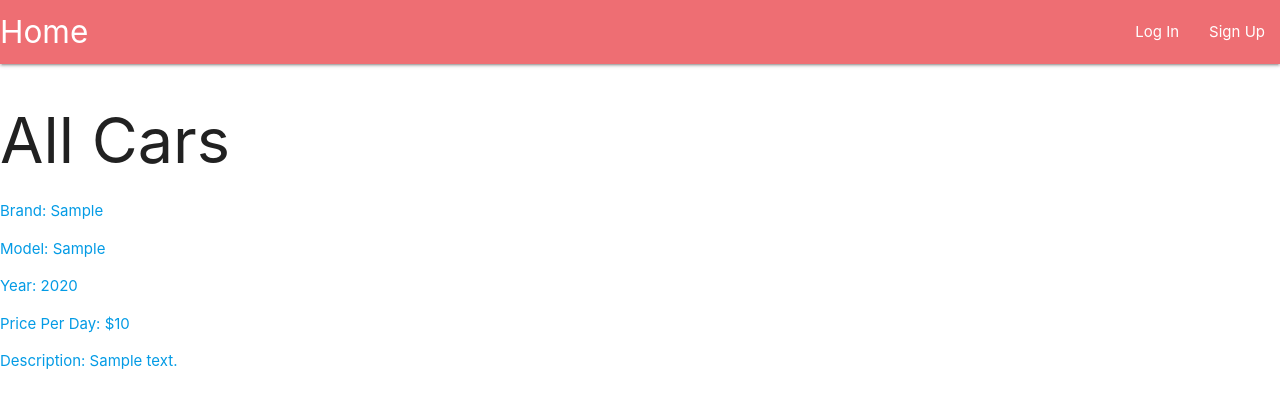
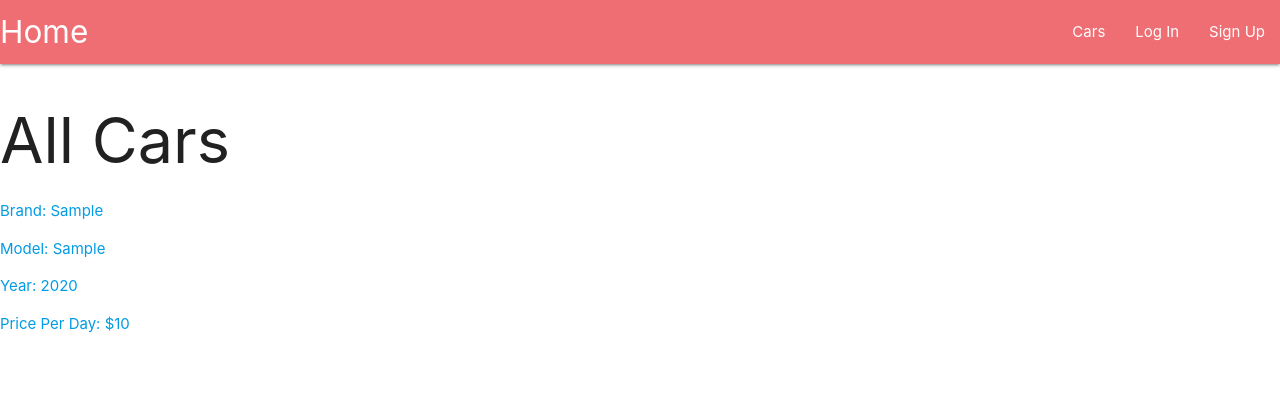
Before and after one commit to tribaaldos/Rent-A-Car, a Django app: page /cars/ in a window 1280 px wide. Shown: the top 408 px of the page. Run offline with Django 4.2, Linux system fonts and the light colour scheme; tables that the repository leaves empty hold one stand-in row (values such as "Sample post").

Commit message:
Add a link to all cars page

```diff
--- a/main_app/templates/base.html
+++ b/main_app/templates/base.html
@@ -5,10 +5,10 @@
 <head>
     <meta charset="UTF-8">
     <meta name="viewport" content="width=device-width, initial-scale=1.0">
+    <title>Rent a Car</title>
     <link rel="stylesheet" href="https://cdnjs.cloudflare.com/ajax/libs/materialize/1.0.0/css/materialize.min.css">
     <link rel="stylesheet" href="{% static 'css/style.css' %}">
     <script src="https://cdnjs.cloudflare.com/ajax/libs/materialize/1.0.0/js/materialize.min.js"></script>
-    <title>Rent a Car</title>
 </head>
 <body>
     <header class="">
@@ -23,6 +23,7 @@
             <div class="nav-wrapper">
                 <a href="{% url 'home' %}" class="brand-logo">Home</a>
                 <ul class="right hide-on-med-and-down">
+                    <li><a href="{% url 'all_cars' %}">Cars</a></li>
                 {% if user.is_authenticated %}
                     <li><a href="{% url 'logout' %}">Logout</a></li>
                     <li><a class="dropdown-trigger" href="#!" data-target="dropdown1">Dropdown<i class="material-icons right">arrow_drop_down</i></a></li>
--- a/main_app/templates/cars/detail.html
+++ b/main_app/templates/cars/detail.html
@@ -1,7 +1,7 @@
 {% extends 'base.html' %}
 {% block content %}
 
-<h1> Car Details</h1>
+<h1>Car Details</h1>
 
 <div>
     <p>Brand: {{ car.brand }}</p>
--- a/main_app/templates/cars/index.html
+++ b/main_app/templates/cars/index.html
@@ -10,7 +10,6 @@
         <p>Model: {{ car.model }}</p>
         <p>Year: {{ car.year }}</p>
         <p>Price Per Day: ${{ car.price_per_day }}</p>
-        <p>Description: {{ car.description }}</p>
     </div>
   </a>
 {% endfor %}
```
